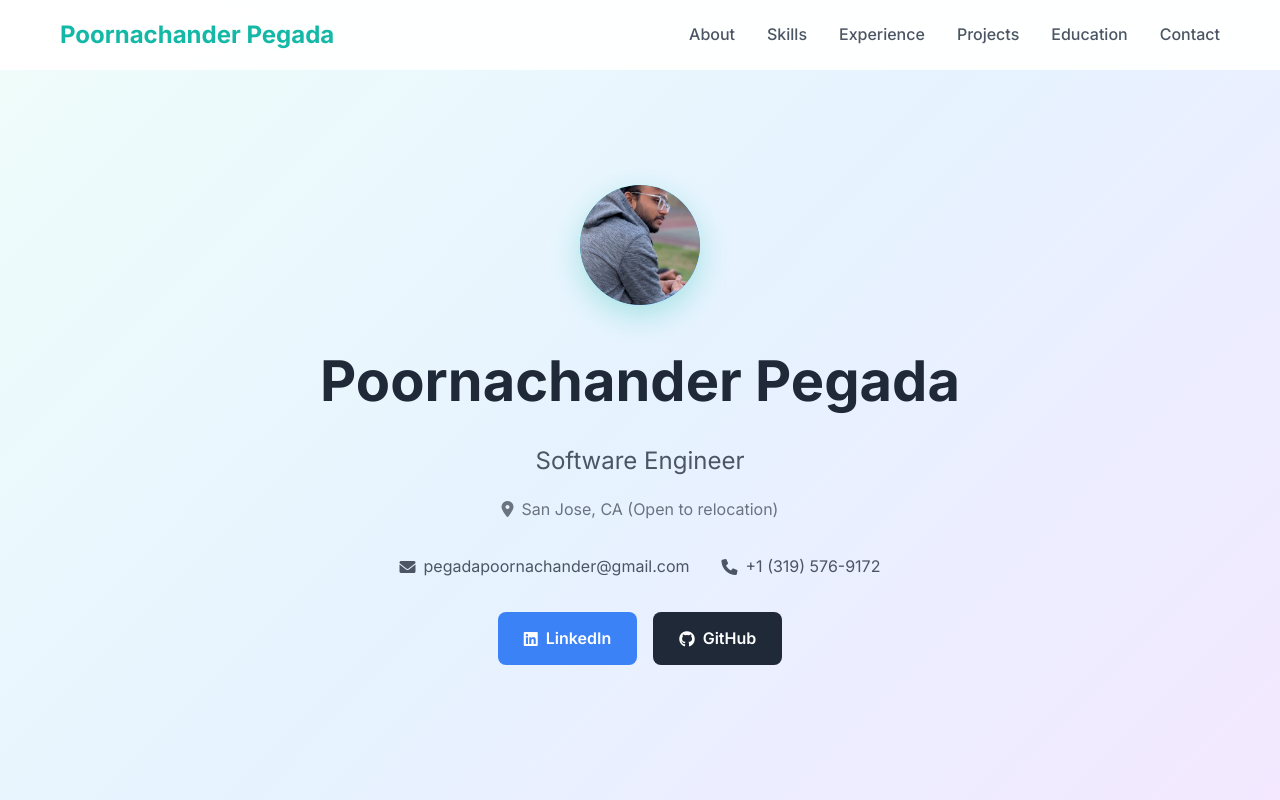
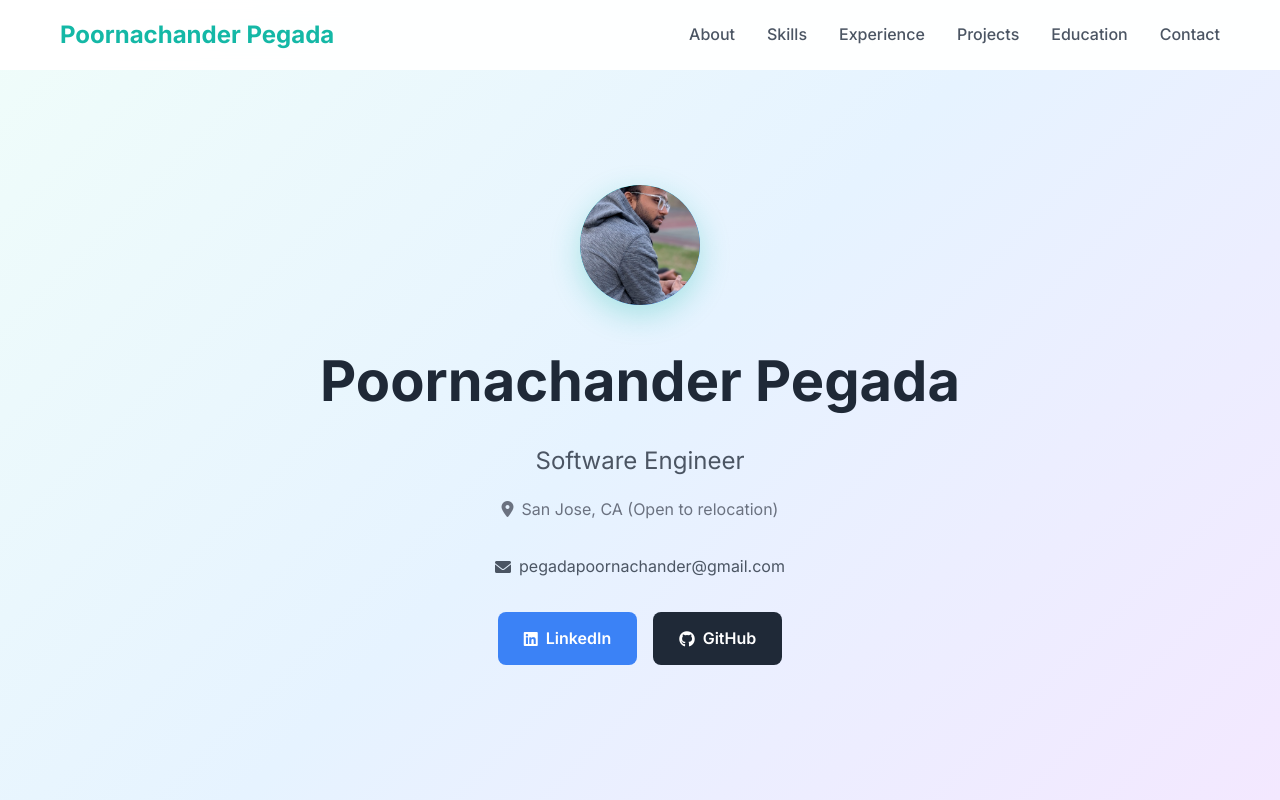
Before and after one commit to poornapegada/portfolio, a plain HTML site: page index.html in a window 1280 px wide. Shown: the top 800 px of the page. Drawn offline with Linux system fonts and the light colour scheme.

Commit message:
Update index.html

```diff
--- a/index.html
+++ b/index.html
@@ -51,10 +51,7 @@
                         <i class="fas fa-envelope"></i>
                         <span>pegadapoornachander@gmail.com</span>
                     </a>
-                    <a href="tel:+13195769172" class="contact-link">
-                        <i class="fas fa-phone"></i>
-                        <span>+1 (319) 576-9172</span>
-                    </a>
+
                 </div>
                 <div class="hero-buttons">
                     <a href="https://linkedin.com/in/poorna123" target="_blank" class="btn btn-primary">
```
